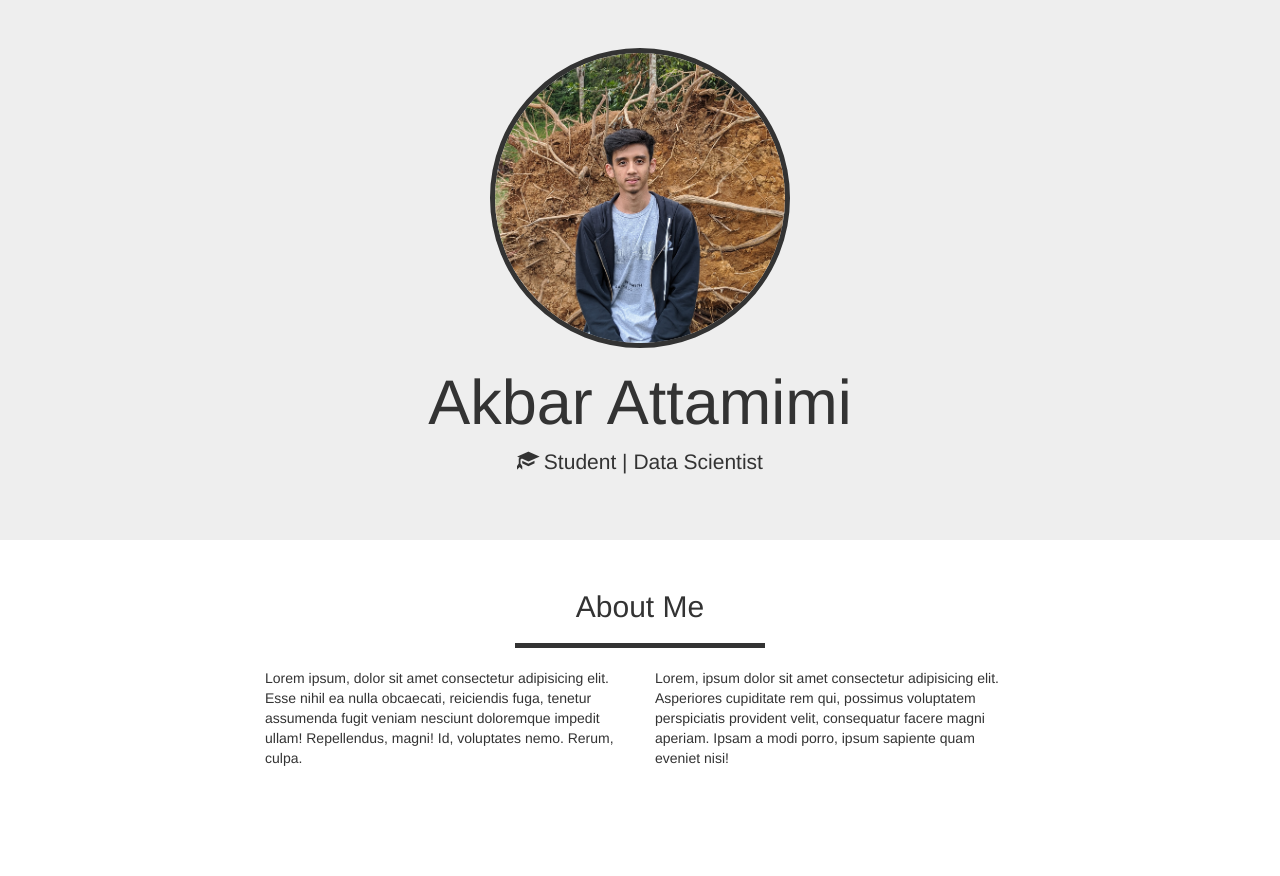
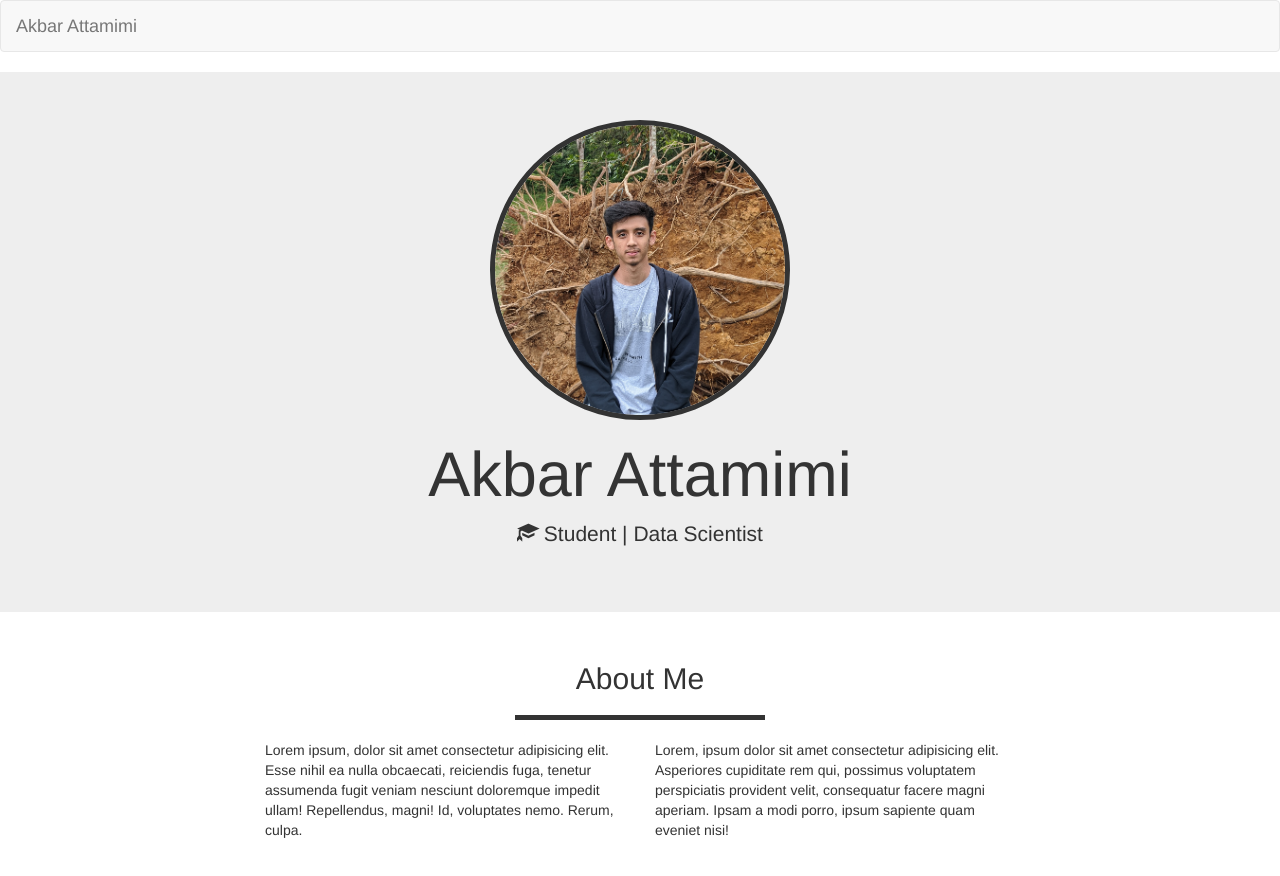
Before and after one commit to asstronut/portfolio-bootstrap3, a plain HTML site: page index.html in a window 1280 px wide. Shown: the top 876 px of the page. Drawn offline with nearby package versions, Linux system fonts and the light colour scheme.

Commit message:
menambah baris untuk membuat navbar

```diff
--- a/index.html
+++ b/index.html
@@ -19,6 +19,16 @@
     <![endif]-->
   </head>
   <body>
+
+    <!-- navbar -->
+    <nav class="navbar navbar-default">
+      <div class="container-fluid">
+        <div class="navbar-header">
+          <a href="" class="navbar-brand">Akbar Attamimi</a>
+        </div>
+      </div>
+    </nav>
+    <!-- akhir navbar -->
 
     <!-- jumbotron -->
     <div class="jumbotron text-center">
```
